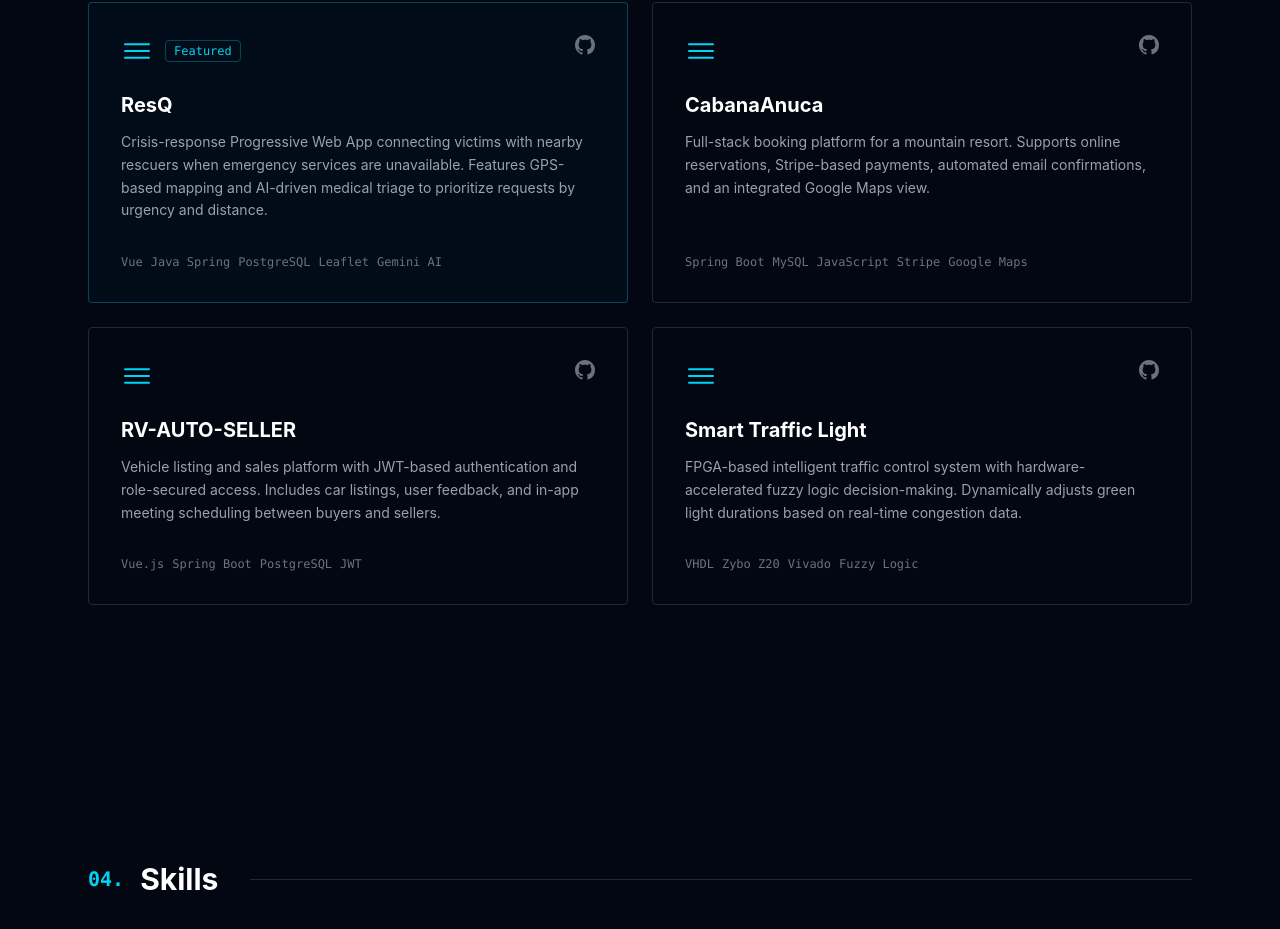
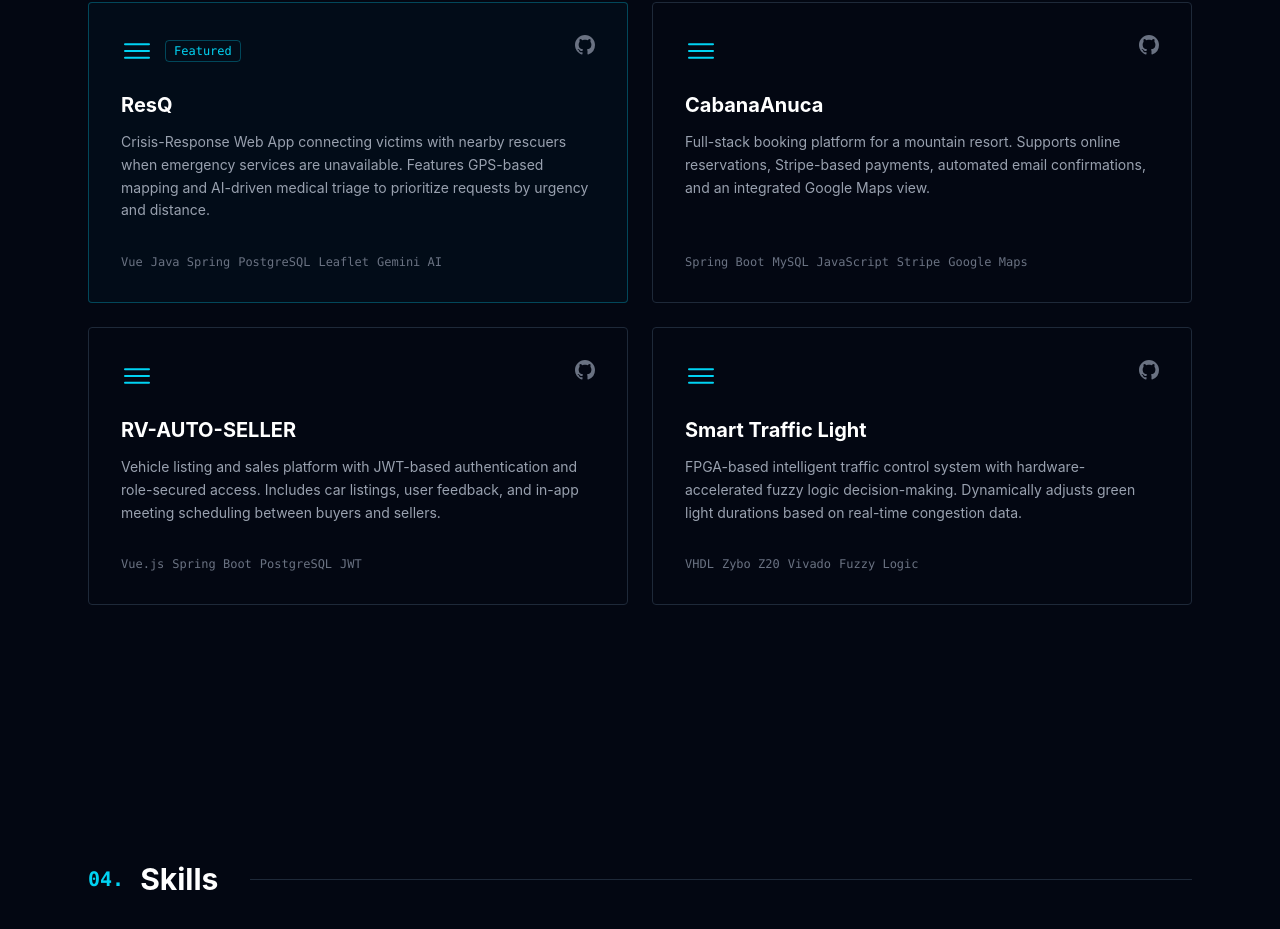
Before and after one commit to vasibreban27/vasibreban27.github.io, a React (Vite) app: page / in a window 1280 px wide. Shown: the part 2435-3364 px from the top of the page. Built offline with nearby package versions, Linux system fonts and the light colour scheme.

Commit message:
just a little modification

```diff
--- a/src/data/projects.ts
+++ b/src/data/projects.ts
@@ -10,7 +10,7 @@ export const projects: Project[] = [
     {
         title: "ResQ",
         description:
-            "Crisis-response Progressive Web App connecting victims with nearby rescuers when emergency services are unavailable. Features GPS-based mapping and AI-driven medical triage to prioritize requests by urgency and distance.",
+            "Crisis-Response Web App connecting victims with nearby rescuers when emergency services are unavailable. Features GPS-based mapping and AI-driven medical triage to prioritize requests by urgency and distance.",
         tags: ["Vue", "Java Spring", "PostgreSQL", "Leaflet", "Gemini AI"],
         github: "https://github.com/vasibreban27/PoliHack",
         highlight: true,
```
